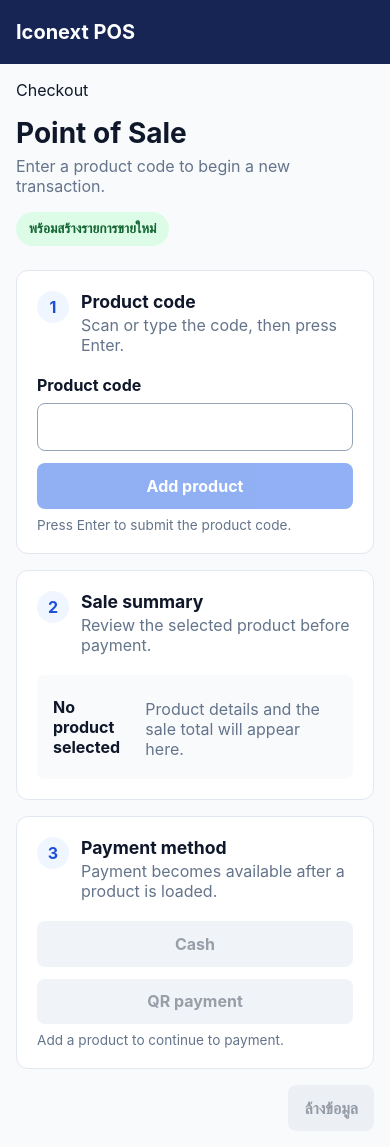
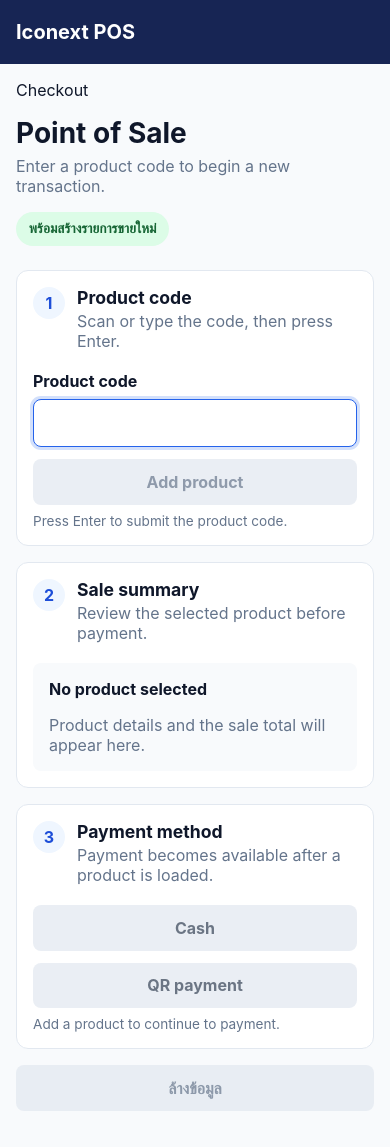
Before and after one commit to panupongz/test-coding-by-iconext-fe, an Angular app: page / in a window 390 px wide. Built offline with nearby package versions, Linux system fonts and the light colour scheme.

Commit message:
feat(pos): complete T-007 responsive UX and accessibility

```diff
--- a/src/app/features/pos/pos.component.html
+++ b/src/app/features/pos/pos.component.html
@@ -21,19 +21,33 @@
         </div>
       </div>
 
-      <form (ngSubmit)="submitProductCode()" novalidate>
+      <form
+        (ngSubmit)="submitProductCode()"
+        [attr.aria-busy]="isLoading"
+        novalidate
+      >
         <label for="product-code">Product code</label>
         <div class="input-row">
           <input
+            #productCodeInput
             id="product-code"
             type="text"
             autocomplete="off"
+            autocapitalize="characters"
+            autofocus
+            inputmode="text"
             [formControl]="productCodeControl"
             [attr.aria-invalid]="productCodeControl.invalid && productCodeControl.touched"
             [attr.aria-describedby]="productCodeControl.invalid && productCodeControl.touched ? 'product-code-error' : 'product-code-hint'"
             (keydown.enter)="$event.preventDefault(); submitProductCode()"
           />
-          <button type="submit" class="primary" [disabled]="!canSubmitProductCode">
+          <button
+            type="submit"
+            class="primary"
+            [class.button--loading]="isLoading"
+            [disabled]="!canSubmitProductCode"
+            [attr.aria-busy]="isLoading"
+          >
             {{ isLoading ? 'Loading…' : 'Add product' }}
           </button>
         </div>
@@ -131,7 +145,12 @@
         </div>
       </div>
 
-      <div class="payment__options" aria-label="Payment methods">
+      <div
+        class="payment__options"
+        role="group"
+        aria-label="Payment methods"
+        aria-describedby="payment-unavailable"
+      >
         <button
           type="button"
           [disabled]="!canSelectPaymentMethod"
@@ -153,6 +172,15 @@
         {{ canSelectPaymentMethod ? 'Choose cash or QR payment to continue.' : (activeSale ? 'Payment is unavailable for the current sale state.' : 'Add a product to continue to payment.') }}
       </p>
 
+      <p
+        *ngIf="selectedPaymentMethod as paymentMethod"
+        class="payment__selection"
+        role="status"
+      >
+        Selected payment method:
+        <strong>{{ paymentMethod === 'CASH' ? 'Cash' : 'QR payment' }}</strong>
+      </p>
+
       <section
         *ngIf="activeSale && selectedPaymentMethod === 'CASH'"
         class="cash-payment"
@@ -167,10 +195,10 @@
           <strong>{{ amountReceived | currency: 'THB':'symbol-narrow':'1.0-0' }}</strong>
         </div>
 
-        <div class="payment__options cash-payment__denominations" aria-label="Cash denominations">
-          <button type="button" [disabled]="!canAddCash" (click)="addCash(100)">+100</button>
-          <button type="button" [disabled]="!canAddCash" (click)="addCash(500)">+500</button>
-          <button type="button" [disabled]="!canAddCash" (click)="addCash(1000)">+1,000</button>
+        <div class="payment__options cash-payment__denominations" role="group" aria-label="Cash denominations">
+          <button type="button" aria-label="Add 100 baht" [disabled]="!canAddCash" (click)="addCash(100)">+100</button>
+          <button type="button" aria-label="Add 500 baht" [disabled]="!canAddCash" (click)="addCash(500)">+500</button>
+          <button type="button" aria-label="Add 1,000 baht" [disabled]="!canAddCash" (click)="addCash(1000)">+1,000</button>
         </div>
 
         <dl class="state-card cash-payment__summary">
@@ -206,7 +234,9 @@
         <button
           type="button"
           class="primary cash-payment__confirm"
+          [class.button--loading]="isPaymentSubmitting"
           [disabled]="!canConfirmCashPayment"
+          [attr.aria-busy]="isPaymentSubmitting"
           (click)="confirmCashPayment()"
         >
           {{ isPaymentSubmitting ? 'Processing…' : 'Confirm cash payment' }}
@@ -247,7 +277,9 @@
         <button
           type="button"
           class="primary qr-payment__confirm"
+          [class.button--loading]="isPaymentSubmitting"
           [disabled]="!canConfirmQrPayment"
+          [attr.aria-busy]="isPaymentSubmitting"
           (click)="confirmQrPayment()"
         >
           {{ isPaymentSubmitting ? 'Processing…' : 'Confirm QR payment' }}
@@ -257,7 +289,14 @@
   </div>
 
   <footer class="pos__actions">
-    <button type="button" class="secondary" [disabled]="!canReset" (click)="resetTransaction()">
+    <button
+      type="button"
+      class="secondary"
+      [class.button--loading]="isCancellationSubmitting"
+      [disabled]="!canReset"
+      [attr.aria-busy]="isCancellationSubmitting"
+      (click)="resetTransaction()"
+    >
       {{ transactionActionLabel }}
     </button>
   </footer>
--- a/src/app/features/pos/pos.component.scss
+++ b/src/app/features/pos/pos.component.scss
@@ -1,5 +1,6 @@
 :host {
   display: block;
+  min-width: 0;
 }
 
 .pos__heading,
@@ -15,6 +16,7 @@
   gap: 1rem;
   justify-content: space-between;
   margin-bottom: 1.5rem;
+  min-width: 0;
 }
 
 h1,
@@ -61,10 +63,11 @@ h2 {
   background: #ffffff;
   border: 1px solid #e2e8f0;
   border-radius: 0.75rem;
+  box-sizing: border-box;
+  min-width: 0;
   padding: 1.25rem;
 }
 
-.product-entry,
 .payment {
   grid-column: 1 / -1;
 }
@@ -109,7 +112,8 @@ input {
 
 input:focus {
   border-color: #2563eb;
-  outline: none;
+  box-shadow: 0 0 0 3px rgb(37 99 235 / 20%);
+  outline: 2px solid transparent;
 }
 
 button {
@@ -117,17 +121,29 @@ button {
   border-radius: 0.5rem;
   cursor: pointer;
   font-weight: 700;
+  min-height: 2.75rem;
   padding: 0.8rem 1rem;
 }
 
+button:focus-visible {
+  outline: 3px solid #1d4ed8;
+  outline-offset: 2px;
+}
+
 button:disabled {
+  background: #e2e8f0;
+  color: #64748b;
   cursor: not-allowed;
-  opacity: 0.5;
+  opacity: 0.72;
 }
 
 .primary {
   background: #2563eb;
   color: #ffffff;
+}
+
+.button--loading {
+  cursor: progress;
 }
 
 .secondary,
@@ -152,6 +168,7 @@ button:disabled {
   gap: 0.75rem;
   min-height: 4.5rem;
   padding: 1rem;
+  overflow-wrap: anywhere;
 }
 
 .state-card p {
@@ -166,6 +183,38 @@ button:disabled {
   display: grid;
   gap: 0.75rem;
   grid-template-columns: repeat(2, minmax(0, 1fr));
+}
+
+.cash-payment__denominations {
+  grid-template-columns: repeat(3, minmax(0, 1fr));
+}
+
+.payment__options button[aria-pressed='true']:not(:disabled) {
+  background: #1d4ed8;
+  box-shadow: 0 0 0 2px #bfdbfe;
+  color: #ffffff;
+}
+
+.payment__selection {
+  background: #eff6ff;
+  border-left: 0.25rem solid #2563eb;
+  border-radius: 0.25rem;
+  color: #1e3a8a;
+  margin: 0.75rem 0 0;
+  padding: 0.65rem 0.75rem;
+}
+
+.cash-payment,
+.qr-payment {
+  border-top: 1px solid #e2e8f0;
+  margin-top: 1.25rem;
+  min-width: 0;
+  padding-top: 1.25rem;
+}
+
+.cash-payment__confirm,
+.qr-payment__confirm {
+  width: 100%;
 }
 
 .pos__actions {
@@ -185,7 +234,36 @@ button:disabled {
   }
 
   .pos__layout,
-  .payment__options {
+  .payment__options,
+  .cash-payment__denominations {
     grid-template-columns: 1fr;
   }
+
+  .panel {
+    padding: 1rem;
+  }
+
+  .input-row button,
+  .pos__actions button {
+    width: 100%;
+  }
+
+  .state-card {
+    align-items: flex-start;
+    flex-direction: column;
+  }
+
+  .pos__actions {
+    align-items: stretch;
+  }
 }
+
+@media (max-width: 24rem) {
+  h1 {
+    font-size: 1.65rem;
+  }
+
+  .panel {
+    padding: 0.875rem;
+  }
+}
--- a/src/app/features/pos/pos.component.ts
+++ b/src/app/features/pos/pos.component.ts
@@ -3,7 +3,9 @@ import {
   ChangeDetectionStrategy,
   ChangeDetectorRef,
   Component,
-  OnDestroy
+  ElementRef,
+  OnDestroy,
+  ViewChild
 } from '@angular/core';
 import { FormControl, Validators } from '@angular/forms';
 import { NEVER, Subject, switchMap, takeUntil, timer } from 'rxjs';
@@ -82,6 +84,9 @@ interface RetryableCancellationAttempt {
   changeDetection: ChangeDetectionStrategy.OnPush
 })
 export class PosComponent implements OnDestroy {
+  @ViewChild('productCodeInput')
+  private productCodeInput?: ElementRef<HTMLInputElement>;
+
   readonly productCodeControl = new FormControl('', {
     nonNullable: true,
     validators: [Validators.required, Validators.pattern(/^\s*P\d{3}\s*$/)]
@@ -399,6 +404,7 @@ export class PosComponent implements OnDestroy {
           };
           if (this.retryableCreateSaleAttempt === null) {
             this.productCodeControl.enable({ emitEvent: false });
+            this.focusProductCodeEntry();
           }
           this.changeDetector.markForCheck();
         }
@@ -437,6 +443,7 @@ export class PosComponent implements OnDestroy {
     this.productCodeControl.reset('', { emitEvent: false });
     this.productCodeControl.enable({ emitEvent: false });
     this.changeDetector.markForCheck();
+    this.focusProductCodeEntry();
   }
 
   ngOnDestroy(): void {
@@ -460,6 +467,19 @@ export class PosComponent implements OnDestroy {
 
   private isAmbiguousCreateSaleFailure(error: unknown): boolean {
     return this.isAmbiguousRequestFailure(error);
+  }
+
+  private focusProductCodeEntry(): void {
+    timer(0)
+      .pipe(takeUntil(this.destroyed$))
+      .subscribe(() => {
+        if (
+          this.productCodeControl.enabled &&
+          this.saleState.status !== 'active'
+        ) {
+          this.productCodeInput?.nativeElement.focus();
+        }
+      });
   }
 
   private get isCashPaymentAvailable(): boolean {
```
Also changed, not shown: 4 other files (tests, documents, lock files or other folders).
